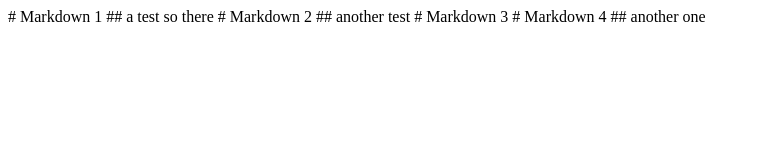
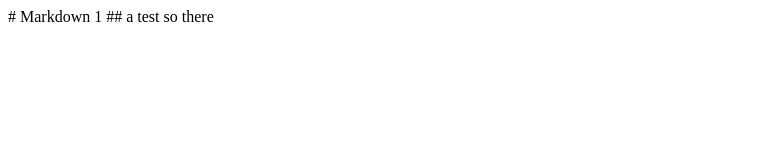
Before and after one commit to sairasnh/UX220-Lab-1, a plain HTML site: page index.html in a window 1280 px wide. Shown: the whole page, without its empty margins (0-760 px from the left). Drawn offline with Linux system fonts and the light colour scheme.

Commit message:
Change for lab

```diff
--- a/index.html
+++ b/index.html
@@ -1,25 +1,14 @@
 <!DOCTYPE html>
 <html lang="en">
     <head>
-        <title>consume web component from gh-pages</title>
+        <title>A Few Paragraphs about the favourite thing I wrote</title>
     </head>
     <body>
-        <to-html>
+        <data-markdown>
 # Markdown 1
 ## a test
 so there
-        </to-html>
-        <to-html>
-# Markdown 2
-## another test
-        </to-html>
-        <to-html>
-# Markdown 3
-        </to-html>
-        <to-html>
-# Markdown 4
-## another one
-        </to-html>
-        <script type="module" src="https://rhildred.github.io/wordpress-web-components/index.js"></script>
+        </data-markdown>
+        <script type="module" src="https://rhildred.github.io/data-portfolio/index.js"></script>
     </body>
 </html>
```
